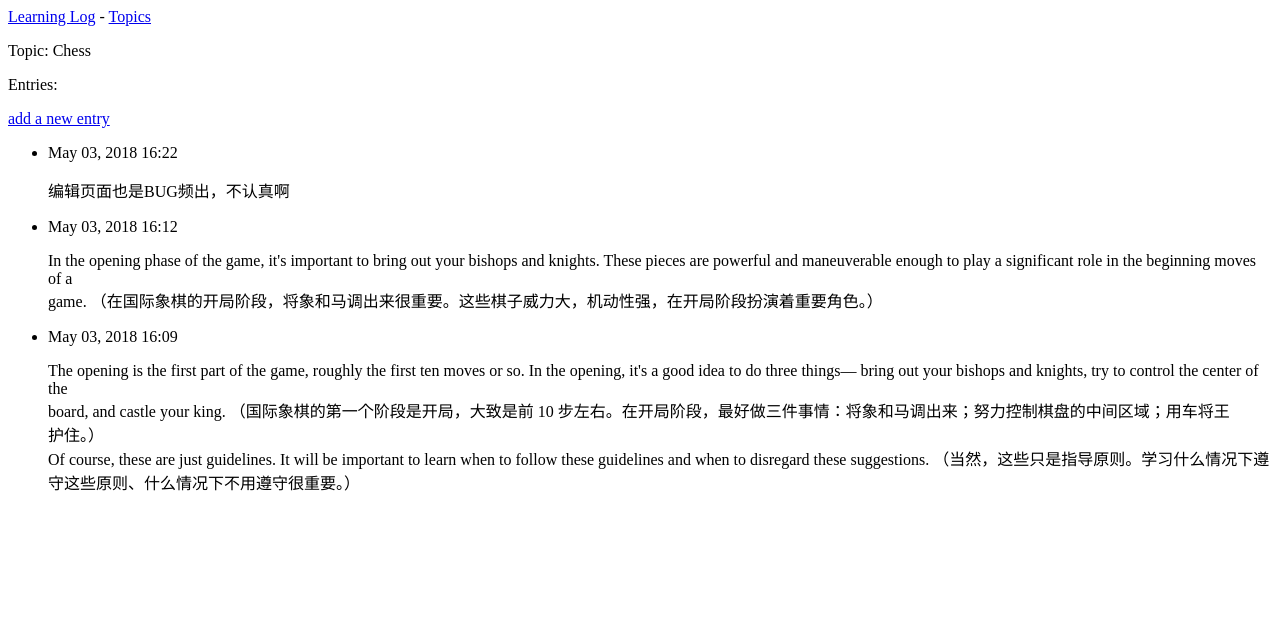
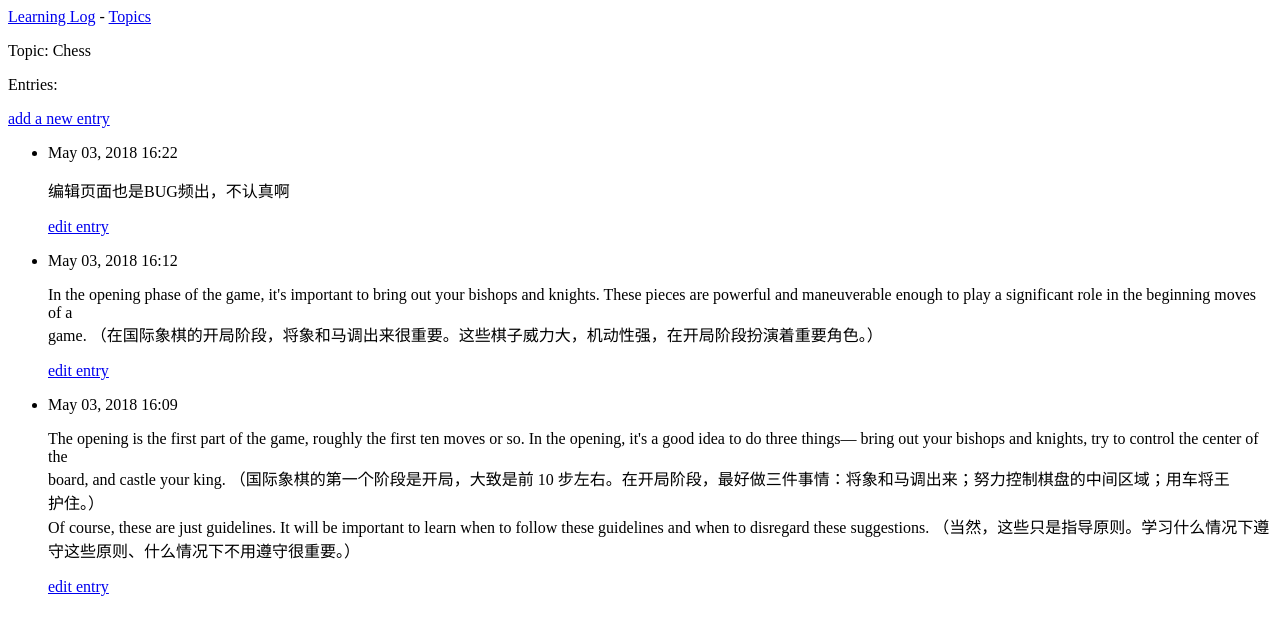
Before and after one commit to Wangpeihu1/learninglog, a Django app: page /topics/1/ in a window 1280 px wide. Shown: the top 635 px of the page. Run offline with Django 3.2, Linux system fonts and the light colour scheme; data comes from the database, SQL or seed files in the repository; both versions use the stored data as it was after the commit.

Commit message:
编辑既有条目
对已存在的条目进行修改功能

```diff
--- a/learning_logs/templates/learning_logs/topic.html
+++ b/learning_logs/templates/learning_logs/topic.html
@@ -9,7 +9,10 @@
     {% for entry in entries %}
       <li>
         <p>{{entry.date_added|date:'M d, Y H:i' }}</p>
-      <p>{{entry.text|linebreaks }}</p>
+        <p>{{entry.text|linebreaks }}</p>
+        <p>
+          <a href="{% url 'learning_logs:edit_entry' entry.id %}">edit entry</a>
+        </p>
     </li>
     {% empty %}
       <li>There are no entries for this topic yet.</li>
--- a/learning_logs/urls.py
+++ b/learning_logs/urls.py
@@ -12,5 +12,7 @@ urlpatterns = [
 	#用于添加新主题的网页
 	path('new_topic/',views.new_topic,name='new_topic'),
 	#用于添加新条目的页面
-	path('new_entry/(?P<topic_id>\d+)/',views.new_entry,name='new_entry')
+	path('new_entry/(?P<topic_id>\d+)/',views.new_entry,name='new_entry'),
+	#用于编辑条目的页面
+	path('edit_entry/(?P<entry_id>\d+)/',views.edit_entry,name='edit_entry'),
 ]
--- a/learning_logs/views.py
+++ b/learning_logs/views.py
@@ -2,7 +2,7 @@ from django.shortcuts import render
 from django.http import HttpResponseRedirect
 from django.urls import reverse
 
-from .models import Topic
+from .models import Topic, Entry
 from .forms import TopicForm, EntryForm
 
 def index(request):
@@ -52,3 +52,20 @@ def new_entry(request,topic_id):
 
 	context = {'topic':topic,'form':form}
 	return render(request,'learning_logs/new_entry.html',context)
+def edit_entry(request,entry_id):
+	#编辑既有条目
+	entry = Entry.objects.get(id=entry_id)
+	topic = entry.topic
+
+	if request.method != 'POST':
+		#初次请求，使用当前条目填充表单
+		form = EntryForm(instance=entry)
+	else:
+		#POST提交数据，对数据进行处理
+		form = EntryForm(instance=entry,data=request.POST)
+		if form.is_valid():
+			form.save()
+			return HttpResponseRedirect(reverse('learning_logs:topic',args=[topic.id]))
+
+	context = {'entry':entry,'topic':topic,'form':form}
+	return render(request,'learning_logs/edit_entry.html',context)
```
Also changed, not shown: learning_logs/templates/learning_logs/edit_entry.html (added, +13 -0 lines), db.sqlite3.
